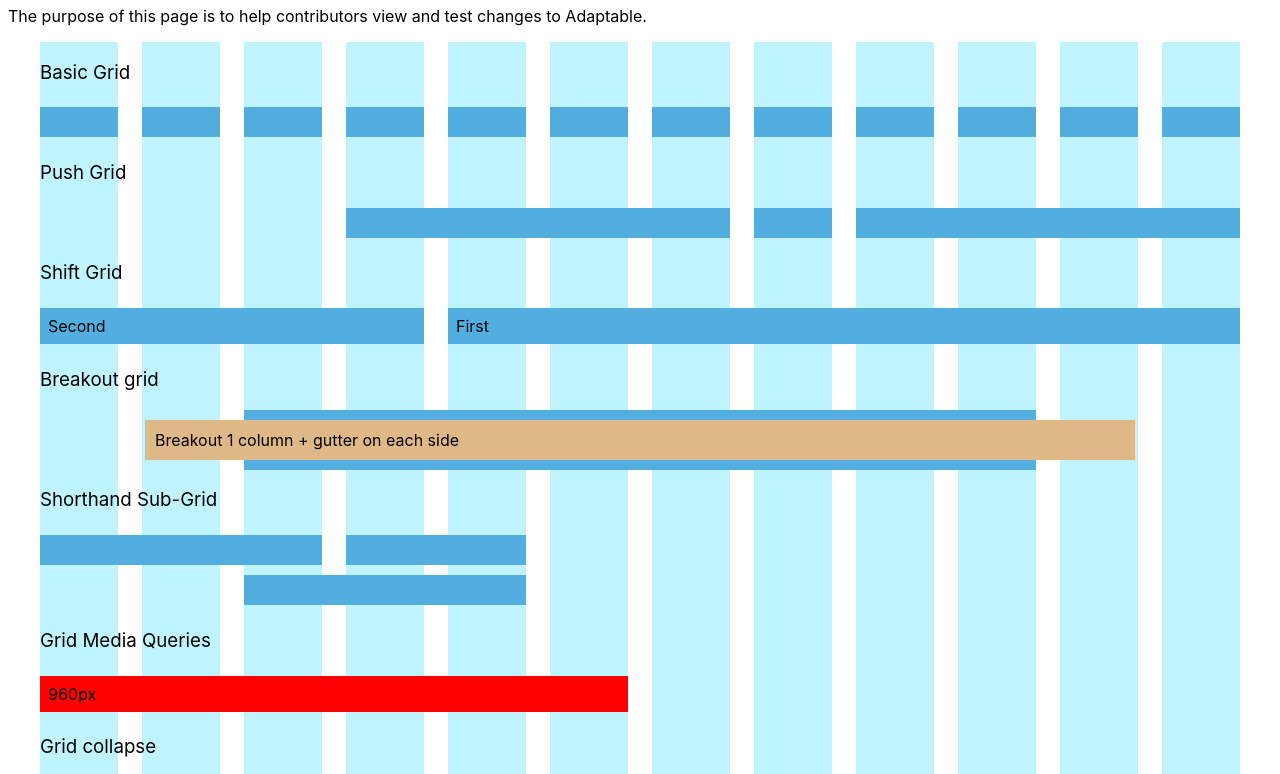
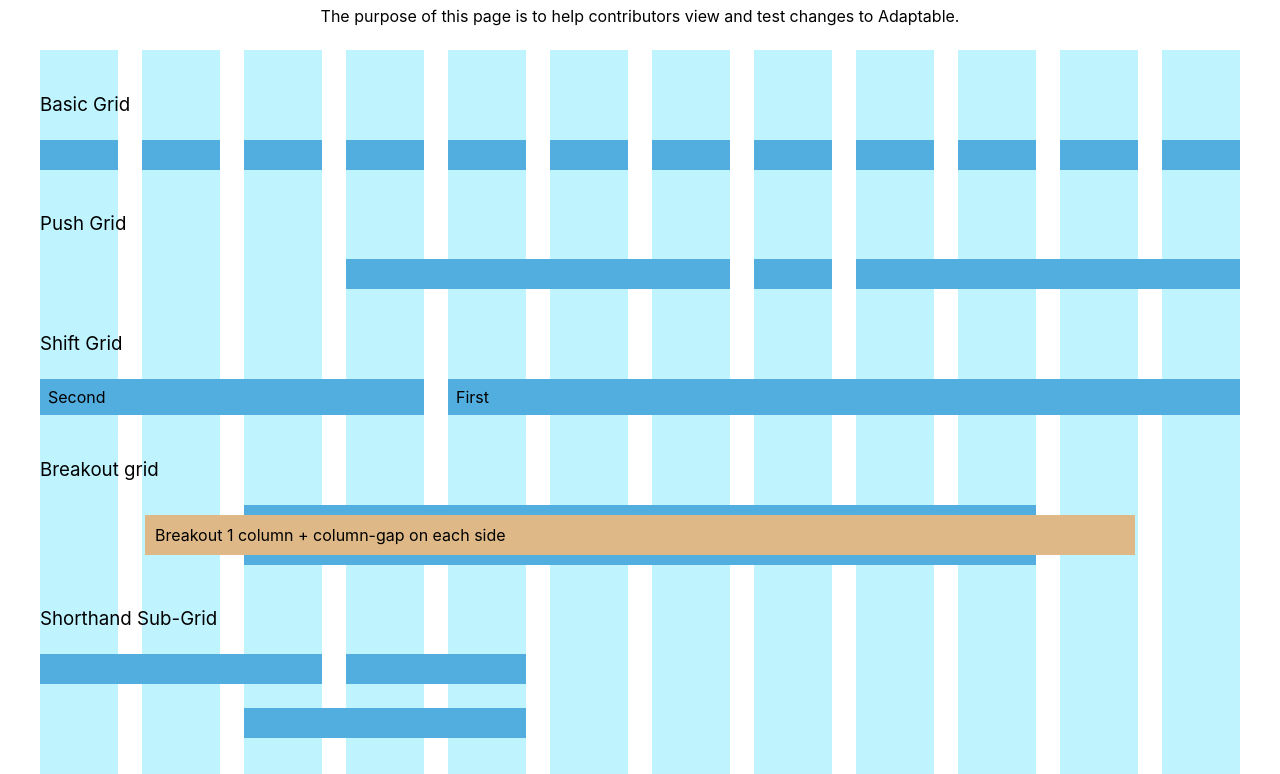
Before and after one commit to CosAnca/adaptable, a website: page contrib/index.html in a window 1280 px wide. Shown: the part 76-850 px from the top of the page. Drawn offline with nearby package versions, Linux system fonts and the light colour scheme; files that its build step writes are made by us from their sources.

Commit message:
Change gutter into column-gap and add new row-gap config property

```diff
--- a/contrib/base/_variables.scss
+++ b/contrib/base/_variables.scss
@@ -4,7 +4,8 @@ $color-white: #fff;
 
 $adaptable-grid: (
   columns: 12,
-  gutter: 24px,
+  column-gap: 1.5rem,
+  row-gap: 1.5rem,
 );
 
 $mq-breakpoints: (
--- a/contrib/index.html
+++ b/contrib/index.html
@@ -51,7 +51,7 @@
         </div>
         <div class="grid-breakout-parent">
           <div class="grid-breakout-child">
-            Breakout 1 column + gutter on each side
+            Breakout 1 column + column-gap on each side
           </div>
         </div>
         <div class="o-grid__item--full">
@@ -81,7 +81,7 @@
         </div>
         <div class="o-grid__item--thirds c-box"></div>
       </div>
-      <h1>Grid system</h1>
+      <h2>Grid system</h2>
       <div class="o-grid grid-debug">
         <div class="o-grid__col">
           <h3>Basic Grid Columns</h3>
--- a/contrib/patterns/_box.scss
+++ b/contrib/patterns/_box.scss
@@ -5,8 +5,6 @@
 
 .c-box {
   background-color: $color-adaptable-blue;
-  margin-top: 5px;
-  margin-bottom: 5px;
   min-height: 30px;
   padding: 0.5rem;
 }
--- a/contrib/patterns/_global.scss
+++ b/contrib/patterns/_global.scss
@@ -15,12 +15,29 @@ h4 {
   font-weight: 400;
 }
 
+body {
+  margin: 0;
+}
+
 main {
-  max-width: 1200px + map-get($adaptable-grid, gutter);
+  max-width: calc(1200px + #{map-get($adaptable-grid, column-gap)});
   margin-right: auto;
   margin-left: auto;
-  padding-right: map-get($adaptable-grid, gutter) / 2;
-  padding-left: map-get($adaptable-grid, gutter) / 2;
+  padding-right: map-get($adaptable-grid, column-gap) / 2;
+  padding-left: map-get($adaptable-grid, column-gap) / 2;
+}
+
+header {
+  margin-bottom: 3rem;
+  text-align: center;
+}
+
+h2 {
+  margin-bottom: 3rem;
+}
+
+h3 {
+  margin-bottom: 0;
 }
 
 img {
--- a/contrib/patterns/_grid-span.scss
+++ b/contrib/patterns/_grid-span.scss
@@ -1,6 +1,6 @@
 $grid--nested: (
   columns: 3,
-  gutter: 0,
+  column-gap: 0,
 );
 
 .o-grid--nested {
--- a/core/functions/_adaptable-column-width.scss
+++ b/core/functions/_adaptable-column-width.scss
@@ -16,11 +16,11 @@
 
 @function _adaptable-column-width($grid, $columns) {
   $_column-ratio: _adaptable-column-ratio($grid, $columns);
-  $_gutter: _retrieve-adaptable-setting($grid, gutter);
+  $_column-gap: _retrieve-adaptable-setting($grid, column-gap);
 
-  @if $_gutter == 0 {
+  @if $_column-gap == 0 {
     @return unquote("#{percentage($_column-ratio)}");
   } @else {
-    @return unquote("#{percentage($_column-ratio)} - #{$_gutter}");
+    @return unquote("#{percentage($_column-ratio)} - #{$_column-gap}");
   }
 }
--- a/core/functions/_adaptable-merge-defaults.scss
+++ b/core/functions/_adaptable-merge-defaults.scss
@@ -16,9 +16,10 @@
   $_merged-grid: map-merge(
     (
       columns: 12,
-      gutter: 24px,
+      column-gap: 1.5rem,
+      row-gap: 1.5rem,
       color: rgba(#00d4ff, 0.25),
-      direction: ltr
+      direction: ltr,
     ),
     $grid
   );
--- a/core/mixins/_grid-breakout.scss
+++ b/core/mixins/_grid-breakout.scss
@@ -27,17 +27,17 @@
 ///
 ///   .element {
 ///     min-width: 100%;
-///     margin-right: calc(-12.5% - 1.6875rem + 1.5rem);
-///     margin-left: calc(-12.5% - 1.6875rem + 1.5rem);
+///     margin-right: calc(-12.5% - 1.5rem + 1.5rem);
+///     margin-left: calc(-12.5% - 1.5rem + 1.5rem);
 ///   }
 ///
 
 @mixin grid-breakout($columns: null, $grid: $adaptable-grid) {
   $columns: _adaptable-column-default($grid, $columns);
   $column-width: _adaptable-column-width($grid, $columns);
-  $_grid-gutter: _retrieve-adaptable-setting($grid, gutter);
+  $_grid-column-gap: _retrieve-adaptable-setting($grid, column-gap);
 
   min-width: 100%;
-  margin-right: calc(-#{$column-width} + #{$_grid-gutter});
-  margin-left: calc(-#{$column-width} + #{$_grid-gutter});
+  margin-right: calc(-#{$column-width} + #{$_grid-column-gap});
+  margin-left: calc(-#{$column-width} + #{$_grid-column-gap});
 }
--- a/core/mixins/_grid-column.scss
+++ b/core/mixins/_grid-column.scss
@@ -26,19 +26,27 @@
 ///
 ///   .element {
 ///     flex-shrink: 0;
-///     width: calc(25% - 30px);
-///     max-width: calc(100% - 48px);
-///     margin-left: 24px;
+///     width: calc(25% - 1.5rem);
+///     max-width: calc(100% - 1.5rem);
+///     margin-top: 1.5rem;
+///     margin-right: 0.75rem;
+///     margin-left: 0.75rem;
 ///   }
 ///
 
 @mixin grid-column($columns: null, $grid: $adaptable-grid) {
   $columns: _adaptable-column-default($grid, $columns);
-  $_grid-gutter: _retrieve-adaptable-setting($grid, gutter);
+  $_grid-column-gap: _retrieve-adaptable-setting($grid, column-gap);
+  $_grid-row-gap: _retrieve-adaptable-setting($grid, row-gap);
 
   flex-shrink: 0;
   width: calc(#{_adaptable-column-width($grid, $columns)});
-  max-width: if($_grid-gutter == 0, 100%, calc(100% - #{$_grid-gutter}));
-  margin-right: $_grid-gutter / 2;
-  margin-left: $_grid-gutter / 2;
+  max-width: if(
+    $_grid-column-gap == 0,
+    100%,
+    calc(100% - #{$_grid-column-gap})
+  );
+  margin-top: $_grid-row-gap;
+  margin-right: $_grid-column-gap / 2;
+  margin-left: $_grid-column-gap / 2;
 }
--- a/core/mixins/_grid-container.scss
+++ b/core/mixins/_grid-container.scss
@@ -15,10 +15,11 @@
 ///
 ///   .element {
 ///     display: flex;
-///     flex: 1 0 calc(100% + 48px);
+///     flex: 1 0 calc(100% + 1.5rem);
 ///     flex-wrap: wrap;
-///     margin-left: -24px;
-///     margin-right: -24px;
+///     margin-top: -1.5rem;
+///     margin-right: -0.75rem;
+///     margin-left: -0.75rem;
 ///   }
 ///
 
@@ -28,15 +29,19 @@
           "Custom grids do not need to be passed in to this mixin.";
   }
 
-  $_grid-gutter: _retrieve-adaptable-setting($grid, gutter);
+  $_grid-column-gap: _retrieve-adaptable-setting($grid, column-gap);
+  $_grid-row-gap: _retrieve-adaptable-setting($grid, row-gap);
 
-  @if unit($_grid-gutter) == "%" {
-    @warn "`grid-container` is not compatible with percentage based gutters.";
+  @if unit($_grid-column-gap) == "%" {
+    @warn "`grid-container` is not compatible with percentage based column-gaps.";
   }
 
   display: flex;
-  flex: 1 0 calc(100% + #{($_grid-gutter * 2)});
+  flex: 1 0 calc(100% + #{($_grid-column-gap)});
   flex-wrap: wrap;
-  margin-right: $_grid-gutter / -2;
-  margin-left: $_grid-gutter / -2;
+  @if ($_grid-row-gap) {
+    margin-top: $_grid-row-gap / -1;
+  }
+  margin-right: $_grid-column-gap / -2;
+  margin-left: $_grid-column-gap / -2;
 }
--- a/core/mixins/_grid-debug.scss
+++ b/core/mixins/_grid-debug.scss
@@ -1,6 +1,6 @@
 @charset "UTF-8";
 /// Creates a series of guide lines using the `background-image` property on a
-/// grid container to visualise the columns and gutters of the grid.
+/// grid container to visualise the columns and column-gaps of the grid.
 ///
 /// @group features
 ///
@@ -31,13 +31,13 @@
   }
 
   $_grid-columns: _retrieve-adaptable-setting($grid, columns);
-  $_grid-gutter: _retrieve-adaptable-setting($grid, gutter);
+  $_grid-column-gap: _retrieve-adaptable-setting($grid, column-gap);
   $_grid-debug-column: "#{_adaptable-column-width($grid, 1)}";
-  $_grid-debug: transparent, transparent $_grid-gutter / 2,
-    $color $_grid-gutter / 2,
-    $color calc(#{$_grid-debug-column} + #{$_grid-gutter / 2}),
-    transparent calc(#{$_grid-debug-column} + #{$_grid-gutter / 2}),
-    transparent calc(#{$_grid-debug-column} + #{$_grid-gutter});
+  $_grid-debug: transparent, transparent $_grid-column-gap / 2,
+    $color $_grid-column-gap / 2,
+    $color calc(#{$_grid-debug-column} + #{$_grid-column-gap / 2}),
+    transparent calc(#{$_grid-debug-column} + #{$_grid-column-gap / 2}),
+    transparent calc(#{$_grid-debug-column} + #{$_grid-column-gap});
 
   background-image: repeating-linear-gradient(to right, $_grid-debug);
 }
--- a/core/mixins/_grid-push.scss
+++ b/core/mixins/_grid-push.scss
@@ -21,21 +21,21 @@
 /// @example css
 ///
 ///   .element {
-///     margin-left: calc(25% - 30px + 48px);
+///     margin-left: calc(25% - 1.5rem + 2.25rem);
 ///   }
 ///
 
 @mixin grid-push($push: false, $grid: $adaptable-grid) {
   $_grid-columns: _retrieve-adaptable-setting($grid, columns);
-  $_grid-gutter: _retrieve-adaptable-setting($grid, gutter);
+  $_grid-column-gap: _retrieve-adaptable-setting($grid, column-gap);
 
   @if $push {
-    $_gutter-affordance: ($_grid-gutter * 2) - ($_grid-gutter / 2);
-    $_margin-value: calc(#{_adaptable-column-width($grid, $push)} + #{$_gutter-affordance});
+    $_column-gap-affordance: ($_grid-column-gap * 2) - ($_grid-column-gap / 2);
+    $_margin-value: calc(#{_adaptable-column-width($grid, $push)} + #{$_column-gap-affordance});
 
     margin-#{_adaptable-layout-direction($grid)}: $_margin-value;
   } @else {
-    $_margin-value: _retrieve-adaptable-setting($grid, gutter);
+    $_margin-value: _retrieve-adaptable-setting($grid, column-gap);
 
     margin-#{_adaptable-layout-direction($grid)}: $_margin-value;
   }
--- a/core/mixins/_grid-shift.scss
+++ b/core/mixins/_grid-shift.scss
@@ -23,7 +23,7 @@
 ///
 ///   .element {
 ///     position: relative;
-///     left: calc(25% - 30px + 24px);
+///     left: calc(25% - 30px + 1.5rem);
 ///   }
 ///
 
@@ -31,7 +31,7 @@
   position: relative;
 
   @if $shift {
-    $_shift-value: calc(#{_adaptable-column-width($grid, $shift)} + #{_retrieve-adaptable-setting($grid, gutter)});
+    $_shift-value: calc(#{_adaptable-column-width($grid, $shift)} + #{_retrieve-adaptable-setting($grid, column-gap)});
     #{_adaptable-layout-direction($grid)}: $_shift-value;
   } @else {
     #{_adaptable-layout-direction($grid)}: auto;
--- a/core/mixins/_grid-span.scss
+++ b/core/mixins/_grid-span.scss
@@ -25,8 +25,8 @@
 /// @example css
 ///
 ///   .element {
-///     flex: 0 0 auto;
-///     width: calc(25% - 30px);
+///       flex: 0 0 auto;
+///       width: calc(25% - 1.5rem);
 ///   }
 ///
 
--- a/package.json
+++ b/package.json
@@ -1,6 +1,6 @@
 {
   "name": "adaptable",
-  "version": "2.0.0",
+  "version": "3.0.0",
   "description": "SCSS mixins collection for flexbox based grid layouts",
   "main": "index.js",
   "author": "Cos Anca",
```
Also changed, not shown: contrib/patterns/_grid-system.scss (+7 -7 lines), core/settings/_settings.scss (+5 -4 lines), README.md.
